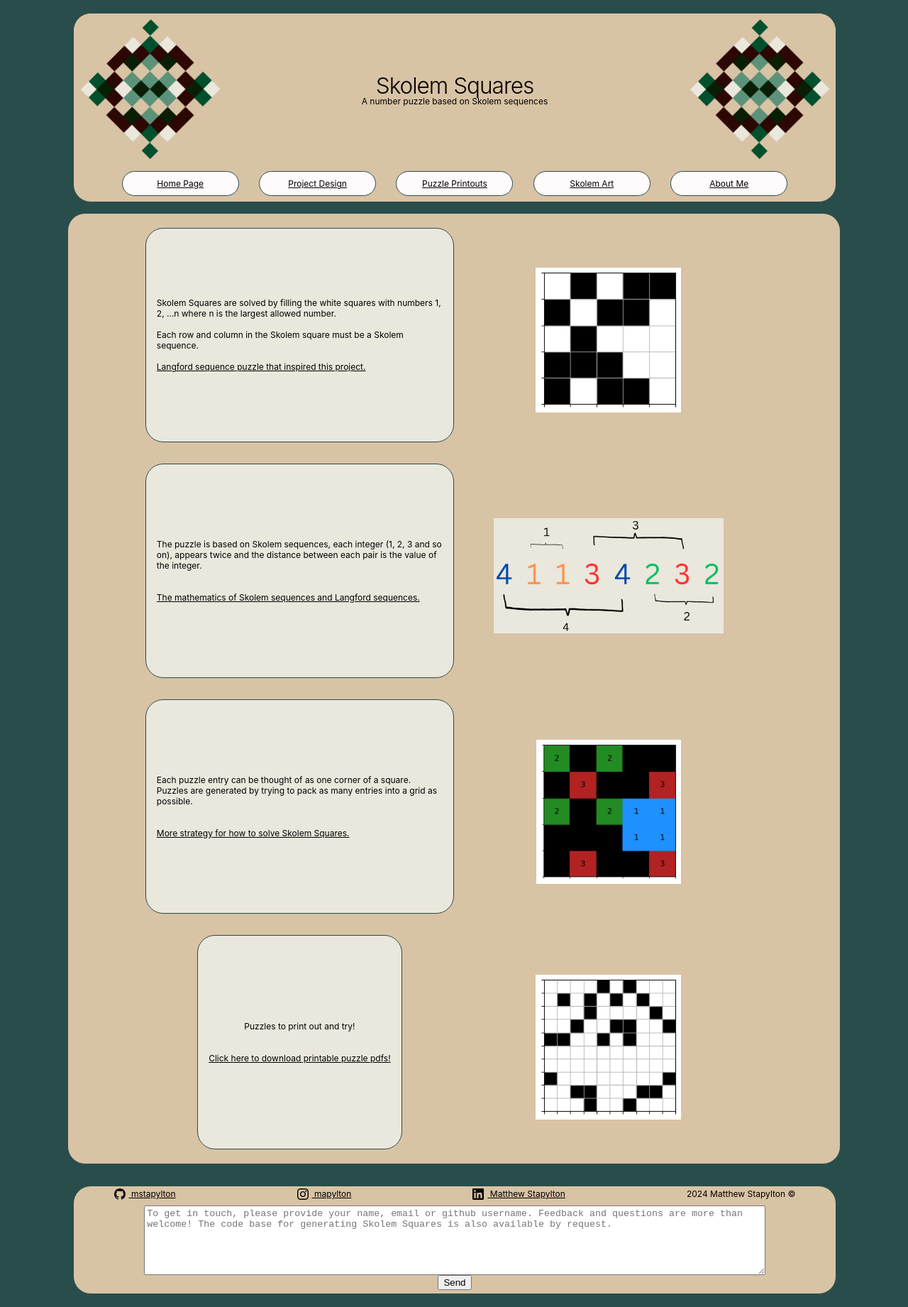
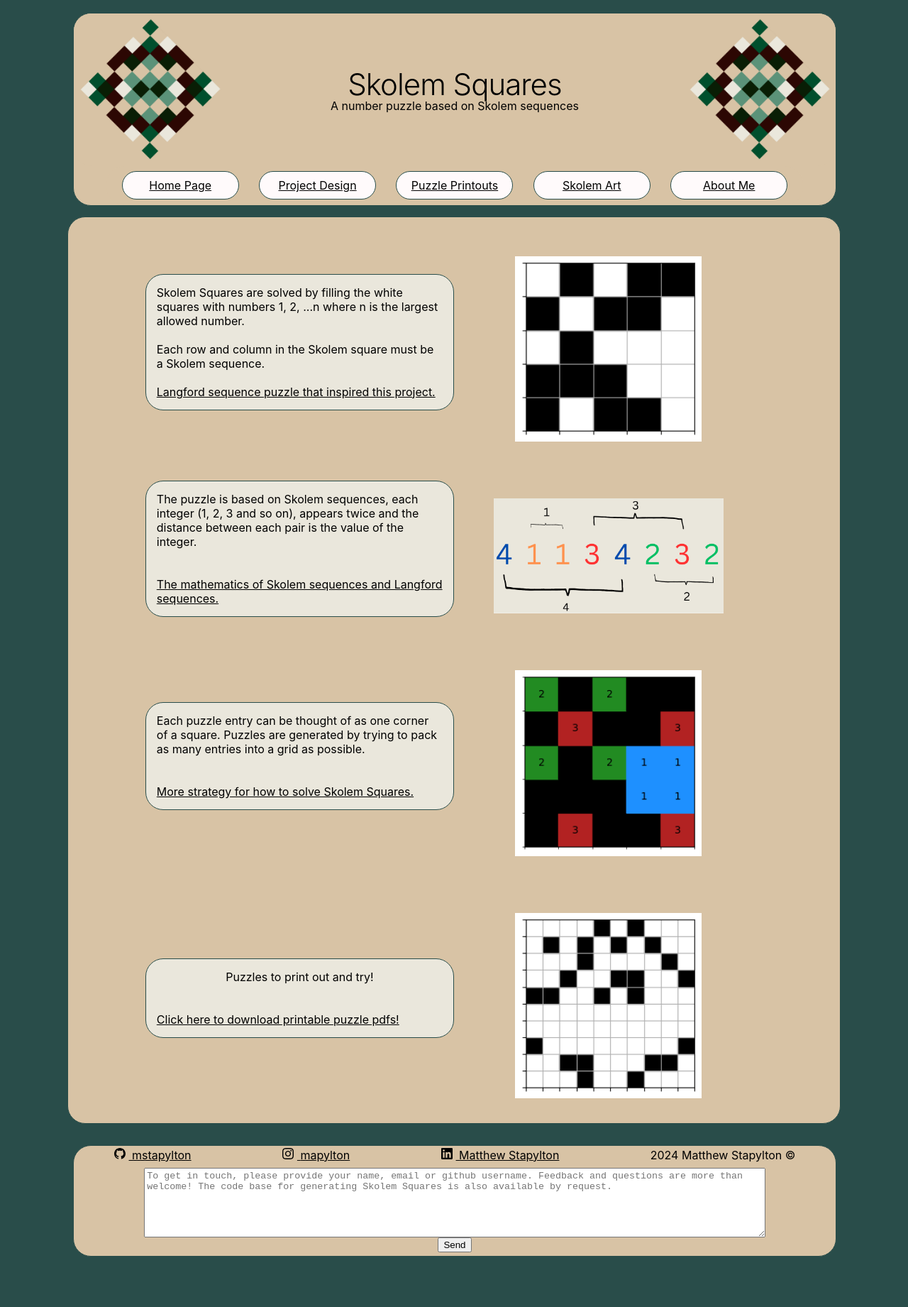
Before and after one commit to skolem-squares/skolem-squares.github.io, a Jekyll site: the page built from index.markdown, in a window 1280 px wide. Shown: the whole page at 71% size. Built offline with Jekyll 4.4.1, drawn with Linux system fonts in a browser that asks for light colours; after the commit the page ends 1788 px from its top, so only the background shows below that.

Commit message:
changing font size

```diff
--- a/_sass/minima.scss
+++ b/_sass/minima.scss
@@ -10,8 +10,8 @@ $base-font-family: -apple-system, BlinkMacSystemFont, "Segoe UI", Roboto, Helvet
 $base-font-family: -apple-system, BlinkMacSystemFont, "Segoe UI", Roboto, Helvetica, Arial, sans-serif, "Apple Color Emoji", "Segoe UI Emoji", "Segoe UI Symbol" !default;
 
 
-//$base-font-size:   16px !default;
-$base-font-size:   12px !default;
+$base-font-size:   16px !default;
+//$base-font-size:   12px !default;
 
 
 $base-font-weight: 400 !default;
--- a/_sass/minima/_layout.scss
+++ b/_sass/minima/_layout.scss
@@ -466,12 +466,13 @@ height: 100%;
   //flex-wrap: wrap;
   align-items: center;
   justify-content: center;
-  min-height: 30vh;
+  //min-height: 30vh;
   //width: fit-content;
   // justify-content: space-between;
   // max-width: calc(100vw - (#{$spacing-unit} * 40));
  // max-width: 40%;
   //min-width: 30%;
+  width: 100%;
 }
 
 
@@ -488,7 +489,8 @@ height: 100%;
   //flex-wrap: wrap;
   align-items: center;
   justify-content: center;
-  min-height: 30vh;
+  //min-height: 30vh;
+  width: 100%;
 }
 
 
```
Also changed, not shown: 1 other file.
